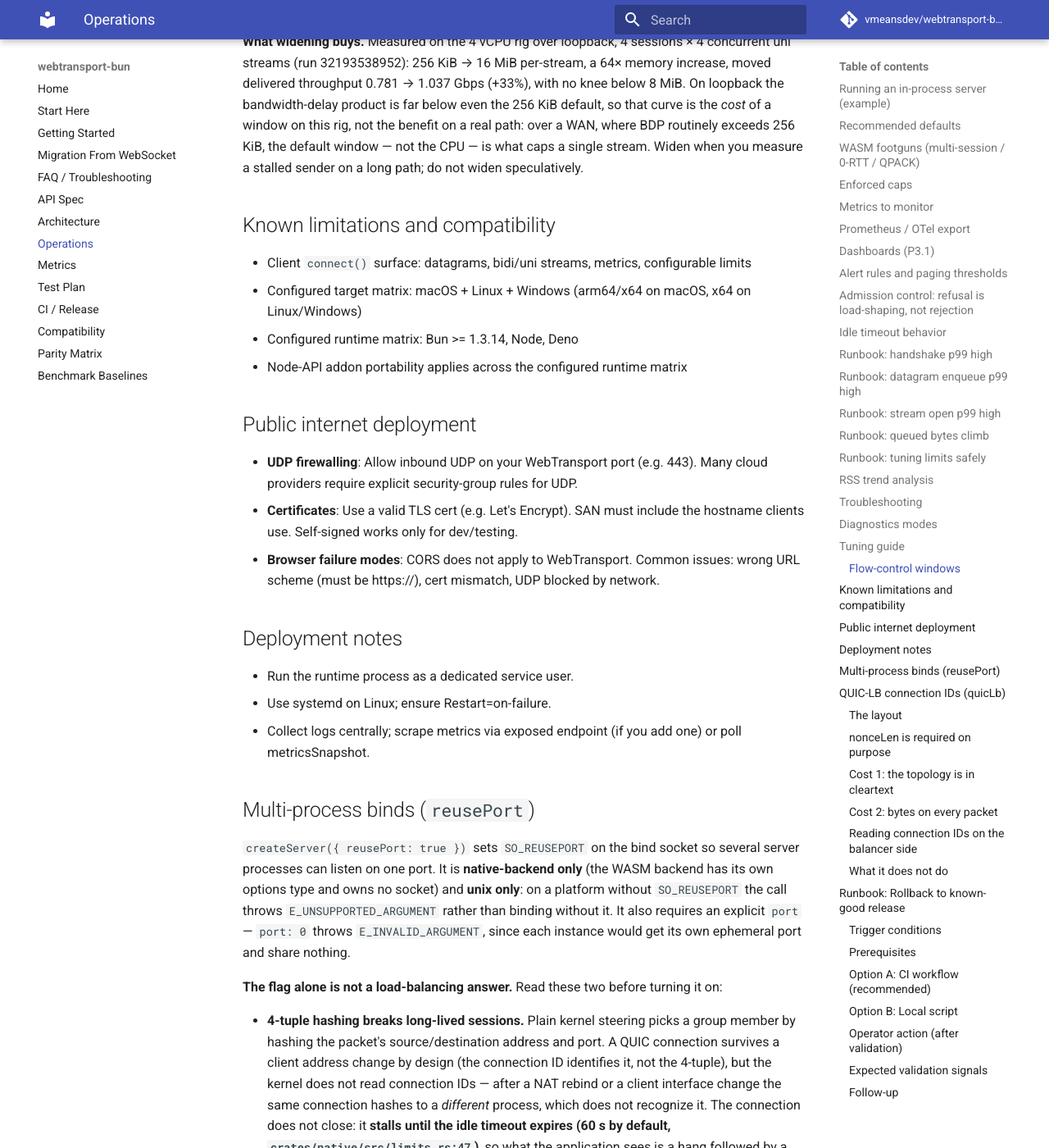
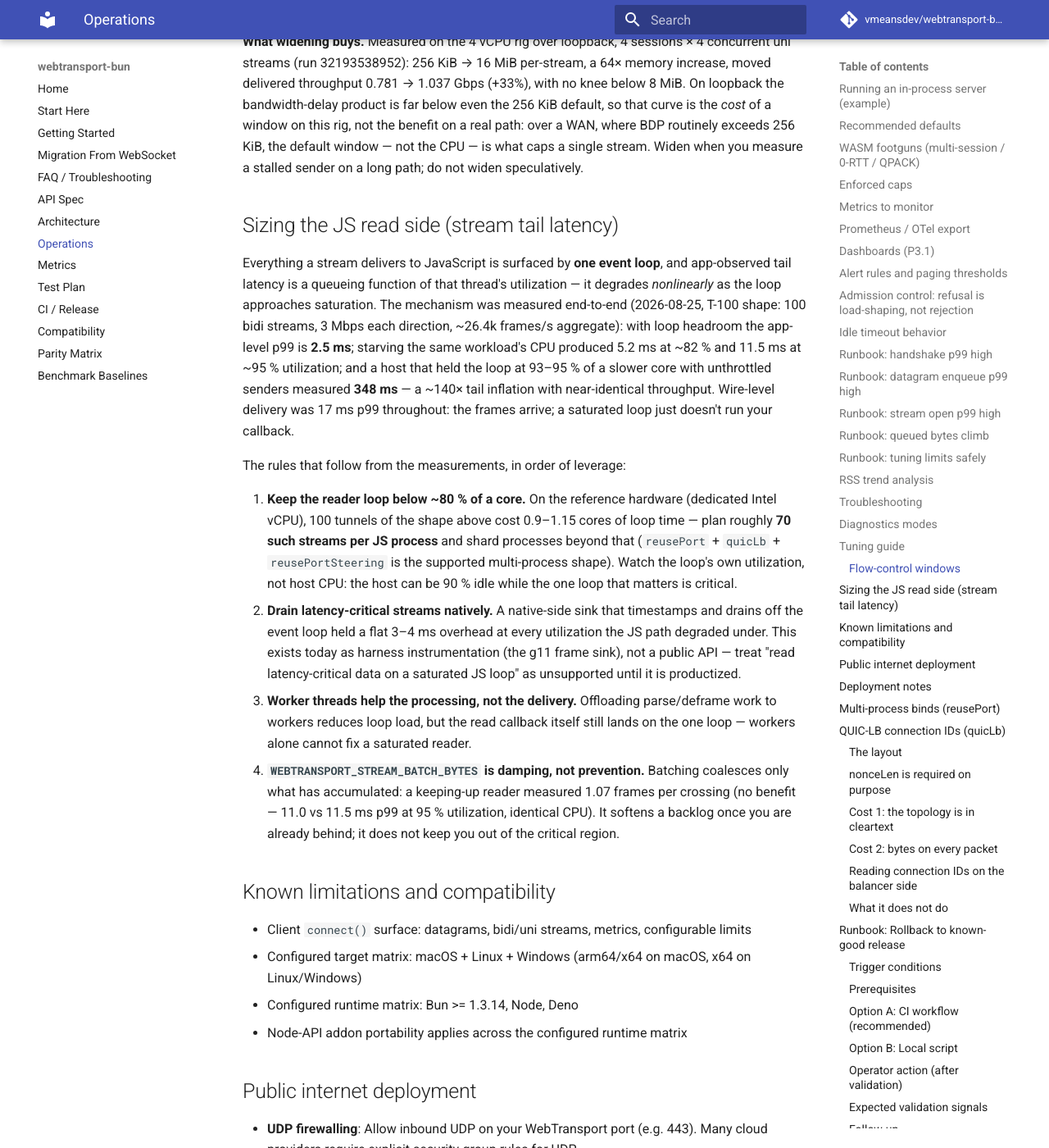
Before and after one commit to vmeansdev/webtransport-bun, an MkDocs documentation site: the page built from docs/OPERATIONS.md, in a window 1280 px wide and 1400 px high, scrolled down 8715 px. Shown: the whole window at 82% size. Built offline with MkDocs 1.6.1 and Material for MkDocs 9.7.7, drawn with Linux system fonts in a browser that asks for light colours; comment, search, counter and statistics services are not loaded; some of the changed text lies outside the part shown.

Commit message:
Document the measured read-side capacity rule and the shipped reusePortSteering bring-up
The stream tail-latency section carries the T-100 dose-response evidence:
app p99 is a queueing function of the one reader loop (2.5 ms with headroom,
348 ms at a sustained 93-95 % on slower cores), so the rules are a ~80 %
loop budget (~70 such streams per process), native draining for
latency-critical reads, workers-help-processing-not-delivery, and the batch
knob as damping only. The quic-lb fd-gap bullet dies: reusePortSteering
closed it and g6-sharded/1 load-proved it.

Co-Authored-By: Claude Fable 5 <noreply@anthropic.com>

```diff
--- a/docs/OPERATIONS.md
+++ b/docs/OPERATIONS.md
@@ -317,6 +317,45 @@ benefit on a real path: over a WAN, where BDP routinely exceeds 256 KiB, the
 default window — not the CPU — is what caps a single stream. Widen when you
 measure a stalled sender on a long path; do not widen speculatively.
 
+## Sizing the JS read side (stream tail latency)
+
+Everything a stream delivers to JavaScript is surfaced by **one event loop**,
+and app-observed tail latency is a queueing function of that thread's
+utilization — it degrades *nonlinearly* as the loop approaches saturation. The
+mechanism was measured end-to-end (2026-08-25, T-100 shape: 100 bidi streams,
+3 Mbps each direction, ~26.4k frames/s aggregate): with loop headroom the
+app-level p99 is **2.5 ms**; starving the same workload's CPU produced 5.2 ms
+at ~82 % and 11.5 ms at ~95 % utilization; and a host that held the loop at
+93–95 % of a slower core with unthrottled senders measured **348 ms** — a
+~140× tail inflation with near-identical throughput. Wire-level delivery was
+17 ms p99 throughout: the frames arrive; a saturated loop just doesn't run
+your callback.
+
+The rules that follow from the measurements, in order of leverage:
+
+1. **Keep the reader loop below ~80 % of a core.** On the reference hardware
+   (dedicated Intel vCPU), 100 tunnels of the shape above cost 0.9–1.15
+   cores of loop time — plan roughly **70 such streams per JS process** and
+   shard processes beyond that (`reusePort` + `quicLb` +
+   `reusePortSteering` is the supported multi-process shape). Watch the
+   loop's own utilization, not host CPU: the host can be 90 % idle while the
+   one loop that matters is critical.
+2. **Drain latency-critical streams natively.** A native-side sink that
+   timestamps and drains off the event loop held a flat 3–4 ms overhead at
+   every utilization the JS path degraded under. This exists today as
+   harness instrumentation (the g11 frame sink), not a public API — treat
+   "read latency-critical data on a saturated JS loop" as unsupported until
+   it is productized.
+3. **Worker threads help the processing, not the delivery.** Offloading
+   parse/deframe work to workers reduces loop load, but the read callback
+   itself still lands on the one loop — workers alone cannot fix a saturated
+   reader.
+4. **`WEBTRANSPORT_STREAM_BATCH_BYTES` is damping, not prevention.** Batching
+   coalesces only what has accumulated: a keeping-up reader measured 1.07
+   frames per crossing (no benefit — 11.0 vs 11.5 ms p99 at 95 %
+   utilization, identical CPU). It softens a backlog once you are already
+   behind; it does not keep you out of the critical region.
+
 ## Known limitations and compatibility
 
 - Client `connect()` surface: datagrams, bidi/uni streams, metrics, configurable limits
@@ -369,7 +408,12 @@ What the flag is for:
 - **eBPF-steered topologies.** An `SK_REUSEPORT` program attached to the group
   can pick the socket by reading the QUIC connection ID's server-ID bytes
   instead of the 4-tuple, which is rebind-stable. That requires the server to
-  encode a server ID in the connection IDs it issues.
+  encode a server ID in the connection IDs it issues (`quicLb`), and the
+  per-process socket registration + program attach are handled by the
+  `reusePortSteering` server option — see `docs/quic-lb.md` for the full
+  bring-up. Steering engagement is only observable from the program's own
+  stats map (a silent fallback to the kernel hash is invisible in every other
+  counter), so dump it after rollout.
 - **Benchmarks and load-generation rigs**, where sessions are short and
   distribution does not have to be stable.
 
```
Also changed, not shown: docs/quic-lb.md (+15 -4 lines).
